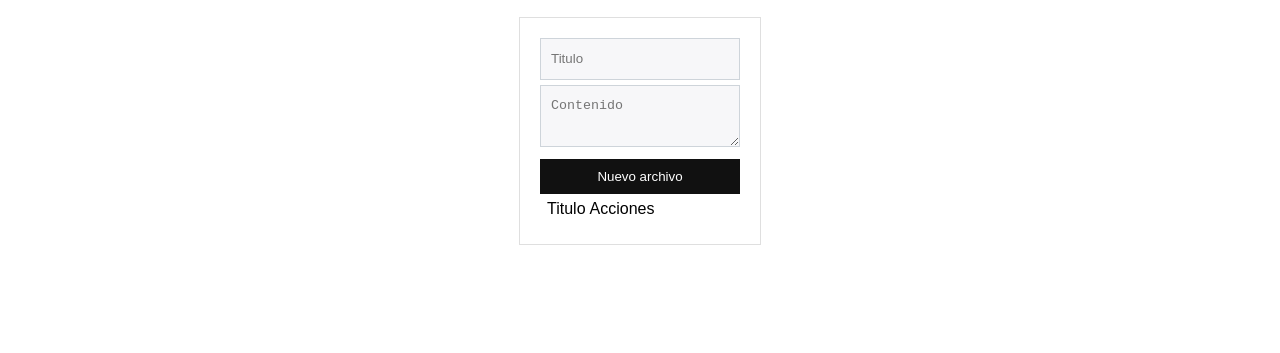
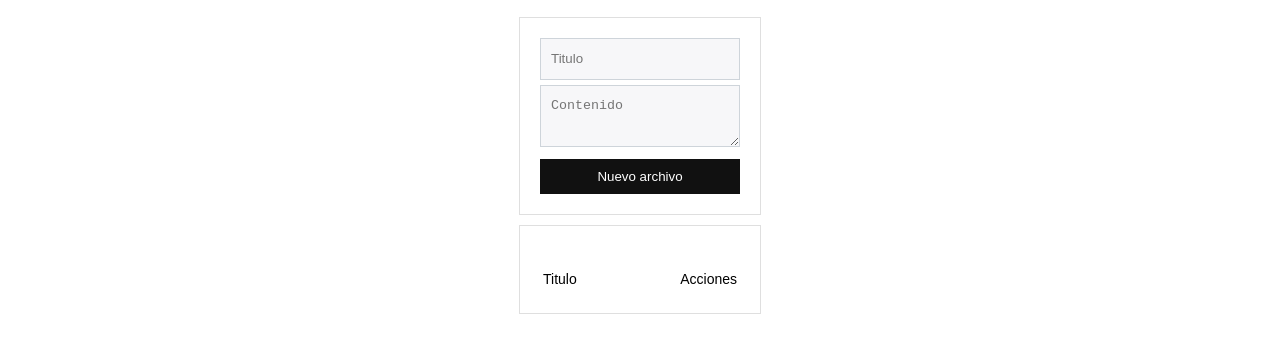
Before and after one commit to jcondoripin/repo_Pweb2B_Lab02, a website: page public/index.html in a window 1280 px wide. Shown: the part 67-420 px from the top of the page. Drawn offline with Linux system fonts and the light colour scheme.

Commit message:
formulario completado

```diff
--- a/public/css/myStyles.css
+++ b/public/css/myStyles.css
@@ -30,16 +30,21 @@ h1 {
     text-align: center;
 }
 
-.content {
+.body {
     margin-top: 2rem;
     display: flex;
     justify-content: center;
+}
+
+.content {
+    display: grid;
 }
 
 /* Carta */
 .card {
     border: 1px solid rgba(0,0,0,.125);
     padding: 2rem;
+    margin-bottom: 1rem;
 }
 
 /* Formulario de registro */
@@ -85,3 +90,15 @@ textarea {
     resize: vertical;
     overflow-x: hidden;
 }
+
+/* Tabla */
+.table {
+    width: 100%;
+    margin-top: 2rem;
+    font-size: 1.4rem;
+}
+
+.table-row {
+    display: flex;
+    justify-content: space-between;
+}
--- a/public/index.html
+++ b/public/index.html
@@ -12,6 +12,7 @@
         <header class="header">
             <h1>Markdown to HTML with AJAX</h1>
         </header>
+        <div class="body">
             <div class="content">
                 <div class="card">
                     <!-- Aquí el formulario para crear nuevos md -->
@@ -22,20 +23,22 @@
 
                     <button class="button" id="bCrear" onclick="">Nuevo archivo</button>
 
+                </div> <!-- /card -->
+                <div class="card">
                     <!-- Aquí la lista de archivos creados -->
-                <table>
-                    <thead>
-                        <td>
+                    <table class="table">
+                        <thead class="table-head">
+                            <tr class="table-row">
                                 <td>Titulo</td>
                                 <td>Acciones</td>
-                        </td>
+                            </tr>
                         </thead>
-                    <tbody id="listMd">
+                        <tbody id="listMd" class="table-body">
 
                         </tbody>
                     </table>
-            </div> <!-- /card -->
-
+                </div>
+            </div>
             <div class="vista">
                 <div id="result">
                     <!-- Aquí la vista de md a html -->
```
Lines whose indentation alone changed are shown as unchanged.
